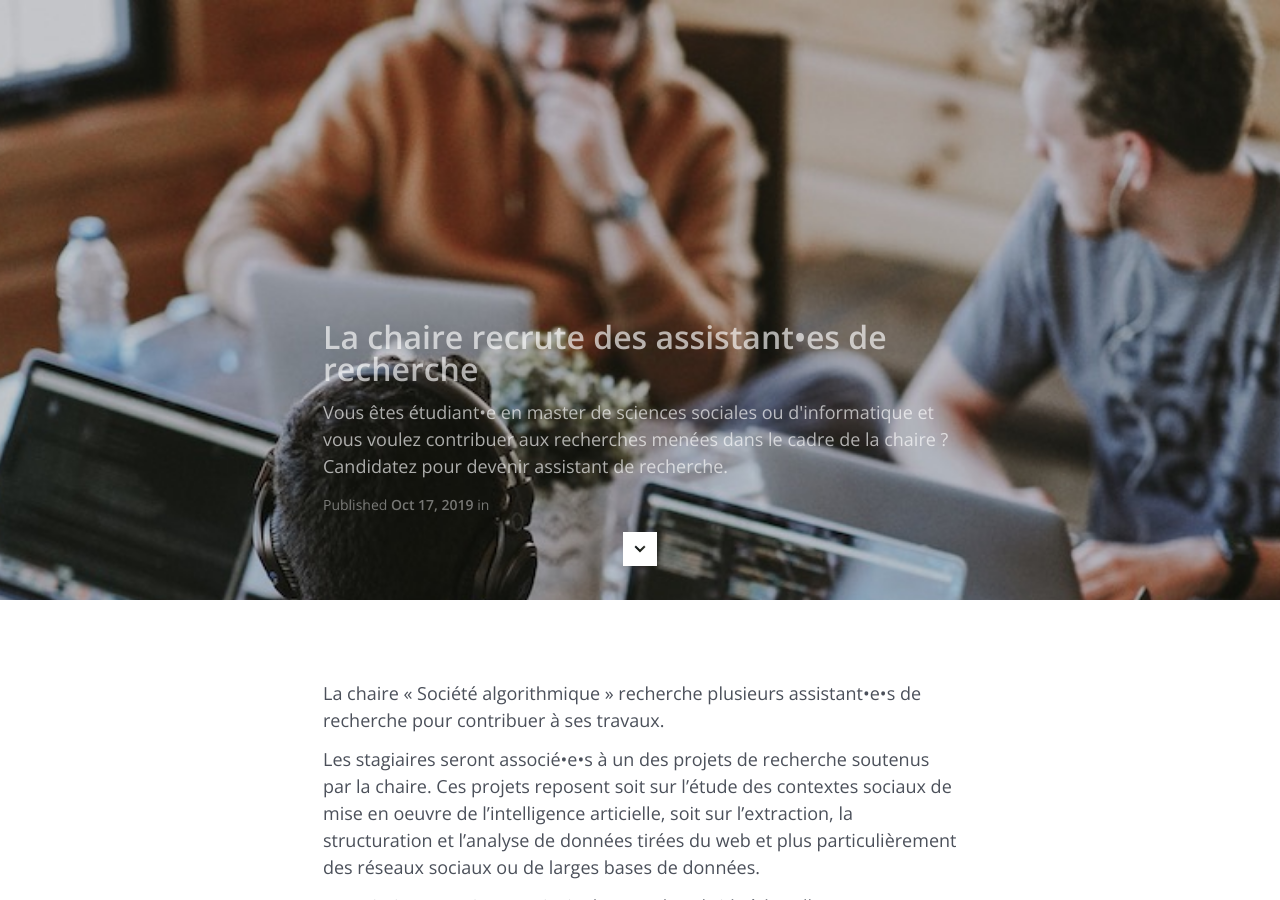
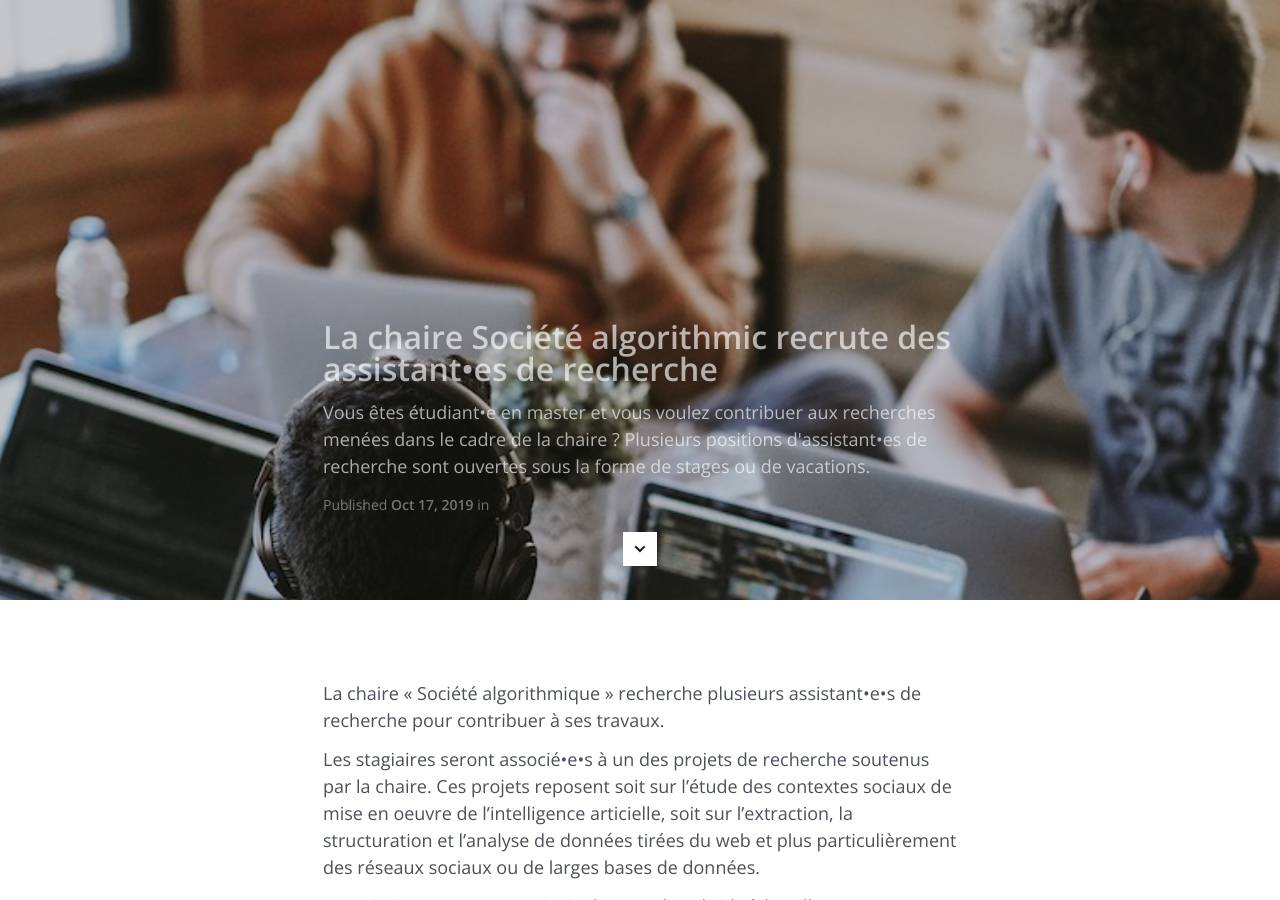
Before and after one commit to gillesbastin/algorithmicsociety, a Jekyll site: the page built from _posts/2019-10-17-La-chaire-recrute-des-assistants-de-recherche.md, in a window 1280 px wide and 900 px high. Built offline with Jekyll 4.4.1, drawn with Linux system fonts in a browser that asks for light colours.

Commit message:
Update 2019-10-17-La-chaire-recrute-des-assistants-de-recherche.md

```diff
--- a/_posts/2019-10-17-La-chaire-recrute-des-assistants-de-recherche.md
+++ b/_posts/2019-10-17-La-chaire-recrute-des-assistants-de-recherche.md
@@ -1,12 +1,12 @@
 ---
 
 layout:			default
-title:  		"La chaire recrute des assistant•es de recherche"
+title:  		"La chaire Société algorithmic recrute des assistant•es de recherche"
 type:			  post
 navigation: false
 
 date:   		2019-10-17
-excerpt: 		"Vous êtes étudiant•e en master de sciences sociales ou d'informatique et vous voulez contribuer aux recherches menées dans le cadre de la chaire ? Candidatez pour devenir assistant de recherche."
+excerpt: 		"Vous êtes étudiant•e en master et vous voulez contribuer aux recherches menées dans le cadre de la chaire ? Plusieurs positions d'assistant•es de recherche sont ouvertes sous la forme de stages ou de vacations."
 categories:
 gradient: 		3
 image: 			  header-1.jpg
```
